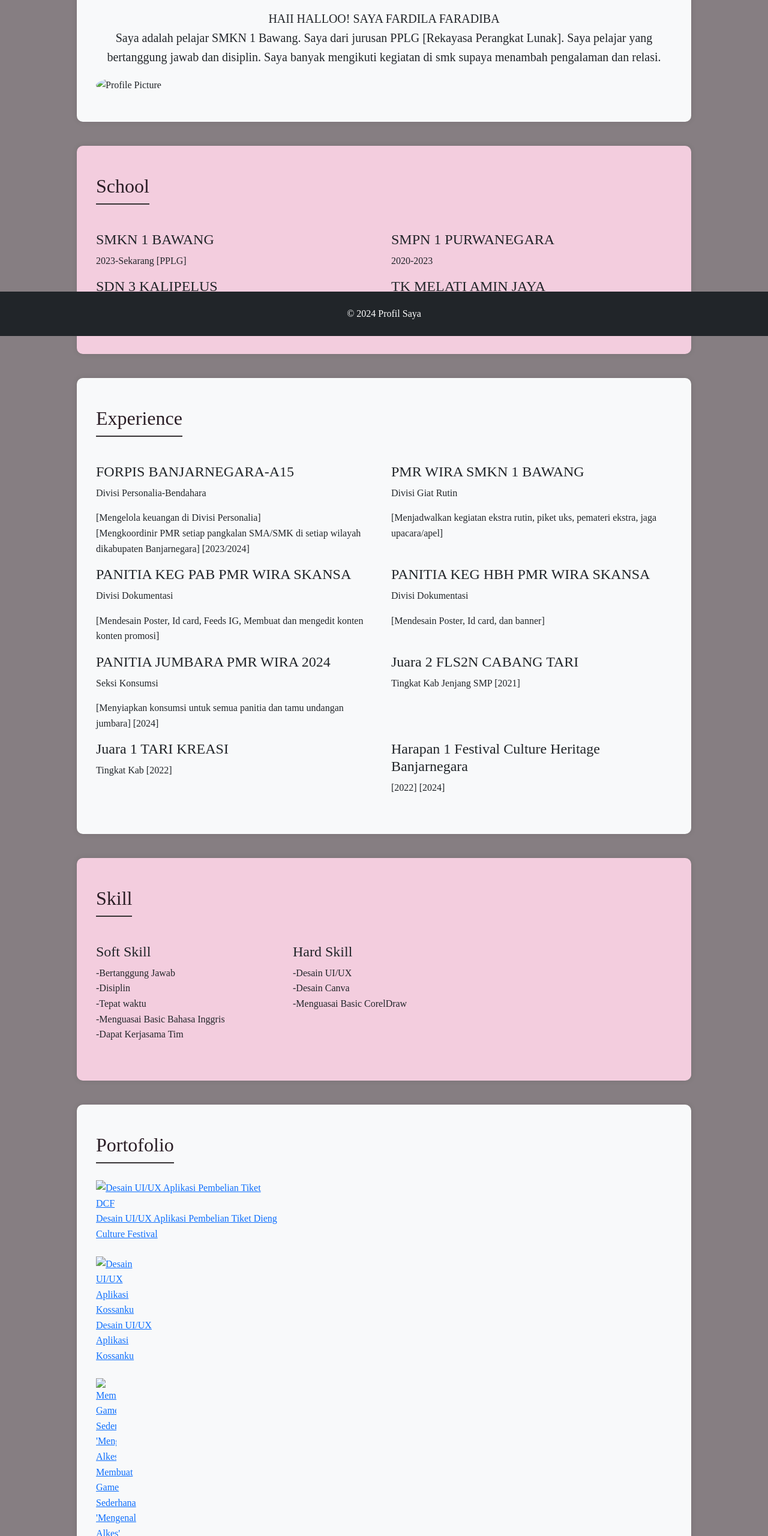
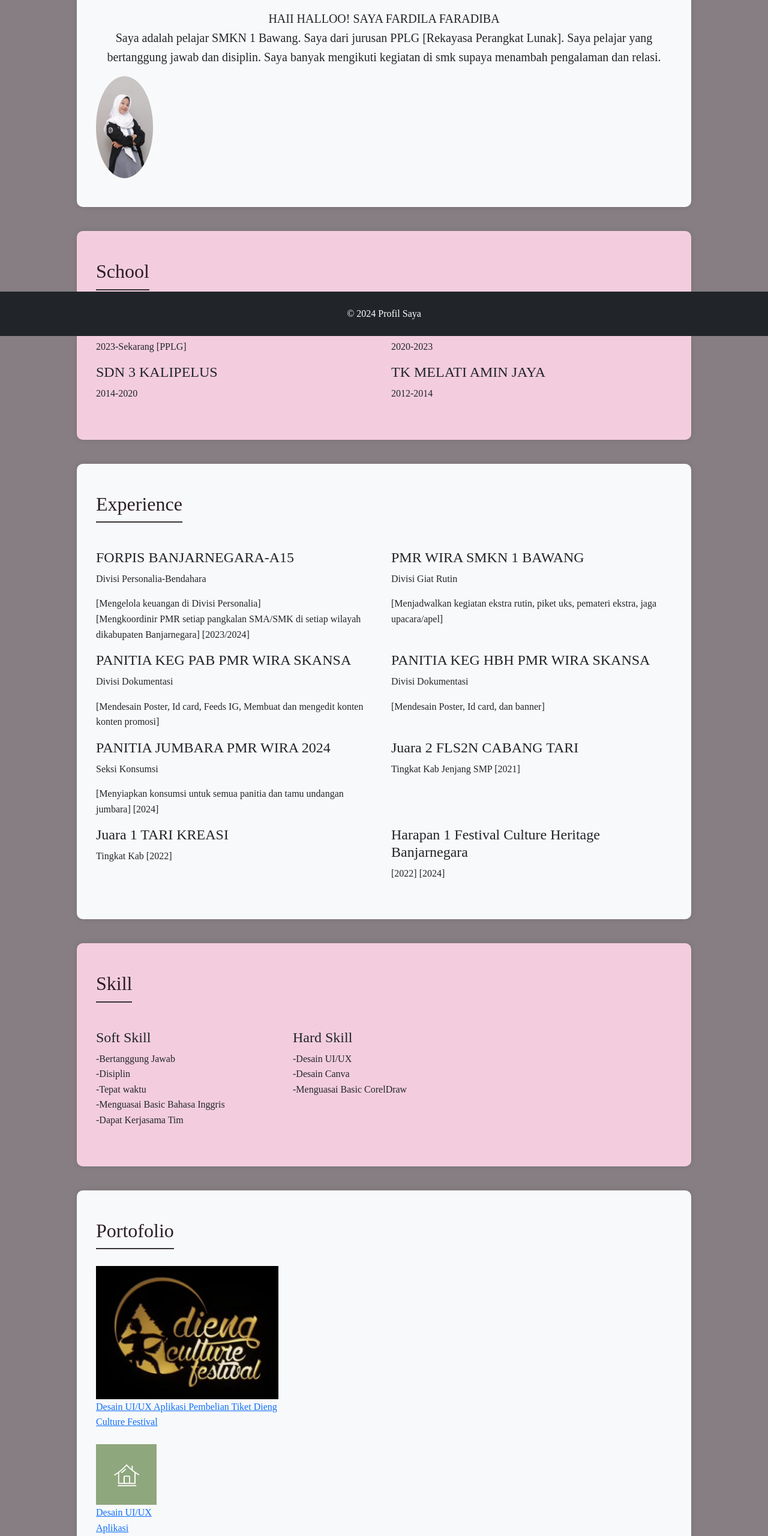
Before and after one commit to fardila-faradiba/fardila-faradiba.github.io, a plain HTML site: page index.html in a window 1280 px wide. Shown: the part 240-2800 px from the top of the page at 60% size. Drawn offline with nearby package versions, Linux system fonts and the light colour scheme; files that its build step writes are made by us from their sources.

Commit message:
Update index.html

```diff
--- a/index.html
+++ b/index.html
@@ -33,7 +33,7 @@
         <div class="container">
             <h2 class="text-center">About Me</h2>
             <p class="lead text-center mt-4">HAII HALLOO! SAYA FARDILA FARADIBA<br>Saya adalah pelajar SMKN 1 Bawang. Saya dari jurusan PPLG [Rekayasa Perangkat Lunak]. Saya pelajar yang bertanggung jawab dan disiplin. Saya banyak mengikuti kegiatan di smk supaya menambah pengalaman dan relasi.</p>
-            <img src="foto bio.jpg" alt="Profile Picture" class="rounded-circle img-fluid" style="widht: 170px; height:170px;" class="row justify-content-center">
+            <img src="aset/foto bio.jpg" alt="Profile Picture" class="rounded-circle img-fluid" style="widht: 170px; height:170px;" class="row justify-content-center">
         </div>
     </section>
 
@@ -132,27 +132,27 @@
             <div class="row mt-2">
             <div class="col-md-4">
                     <a href="https://www.figma.com/proto/lWj5LUz3OlKFyZoocZBqt1/PSAT_FARDILA-FARADIBA?node-id=7-9&node-type=canvas&t=Jy14BPsoWfNAJmKZ-1&scaling=scale-down&content-scaling=fixed&page-id=0%3A1&starting-point-node-id=7%3A9" class="d-block mb-4">
-                        <img src="dieng.png" class="img-fluid" alt="Desain UI/UX Aplikasi Pembelian Tiket DCF">
+                        <img src="aset/dieng.png" class="img-fluid" alt="Desain UI/UX Aplikasi Pembelian Tiket DCF">
                         <p>Desain UI/UX Aplikasi Pembelian Tiket Dieng Culture Festival</p>
                     </a>
                 <div class="col-md-4">
                 <a href="https://www.figma.com/proto/vZZV0UWkf4ANRNtPM95cZL/kossanku?node-id=3-2&starting-point-node-id=3%3A2&t=awZYKsH9WCo2q2aZ-1" class="d-block mb-4">
-                        <img src="WhatsApp Image 2024-02-26 at 10.16.12_311e06c3.jpg" class="img-fluid" alt="Desain UI/UX Aplikasi Kossanku">
+                        <img src="aset/WhatsApp Image 2024-02-26 at 10.16.12_311e06c3.jpg" class="img-fluid" alt="Desain UI/UX Aplikasi Kossanku">
                         <p>Desain UI/UX Aplikasi Kossanku</p>
                     </a>
                 <div class="col-md-4">
                 <a href="Mengenal Alkes_1_1.0.apk" class="d-block mb-4">
-                        <img src="bg game.jpg" class="img-fluid" alt="Membuat Game Sederhana 'Mengenal Alkes'">
+                        <img src="aset/bg game.jpg" class="img-fluid" alt="Membuat Game Sederhana 'Mengenal Alkes'">
                         <p>Membuat Game Sederhana 'Mengenal Alkes'</p>
                     </a>
                     <div class="col-md-4">
                     <a href="http://localhost/19023-fara/latihanlayout_fara/layout.php?" class="d-block mb-4">
-                        <img src="layoutweb.png" class="img-fluid" alt="Membuat Layout Web HTML">
+                        <img src="aset/layoutweb.png" class="img-fluid" alt="Membuat Layout Web HTML">
                         <p>Membuat Layout Web HTML</p>
                     </a>
                     <div class="col-md-4">
                     <a href="https://fardibb.wordpress.com/?_gl=1*17qmkr0*_gcl_au*MTI1MjI3MzgxNy4xNzI2MzA0ODg0" class="d-block mb-4">
-                        <img src="layoutwp.png" class="img-fluid" alt="Membuat artikel dengan WordPress">
+                        <img src="aset/layoutwp.png" class="img-fluid" alt="Membuat artikel dengan WordPress">
                         <p>Membuat artikel dengan WordPress</p>
                     </a>
                 </div>
```
